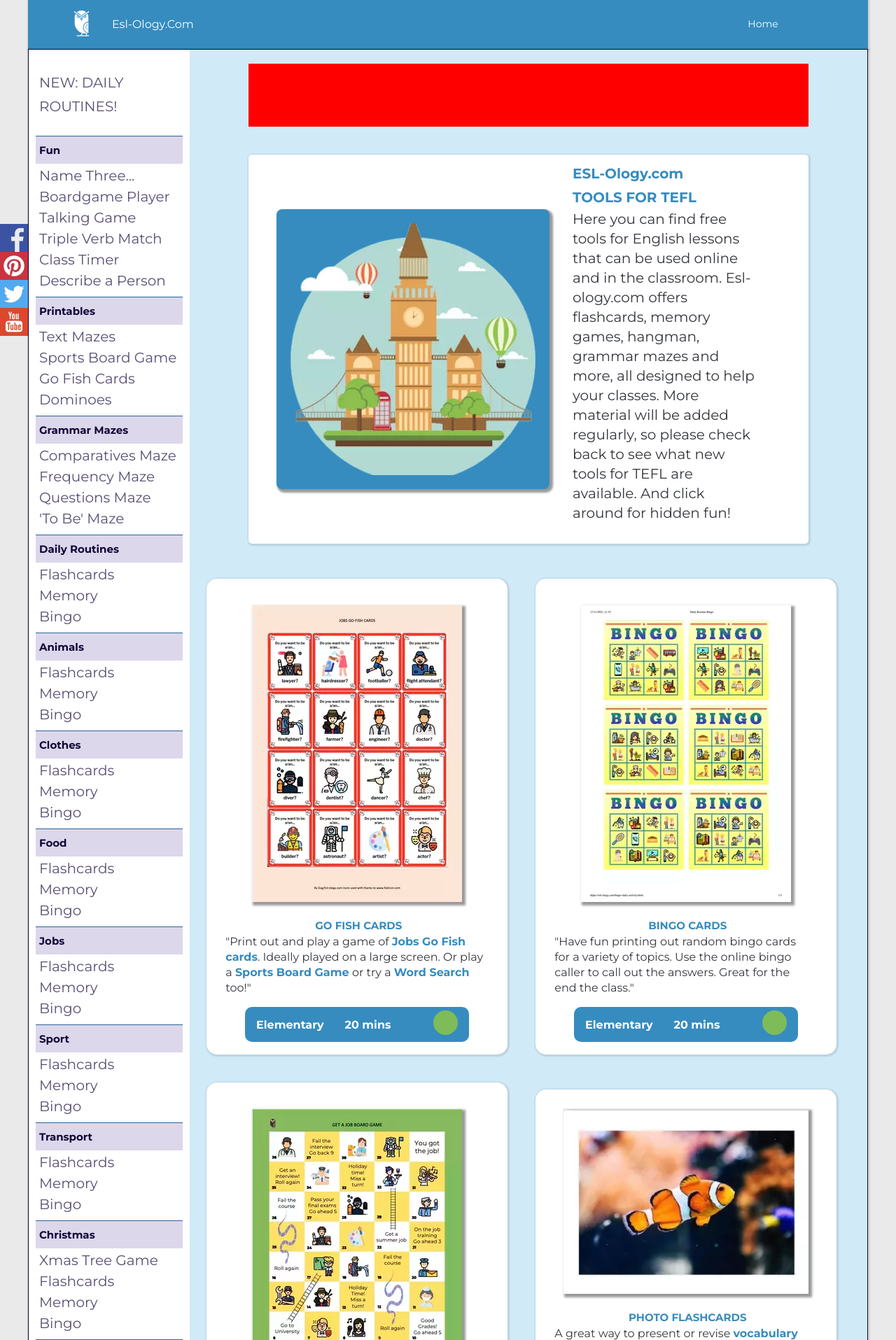
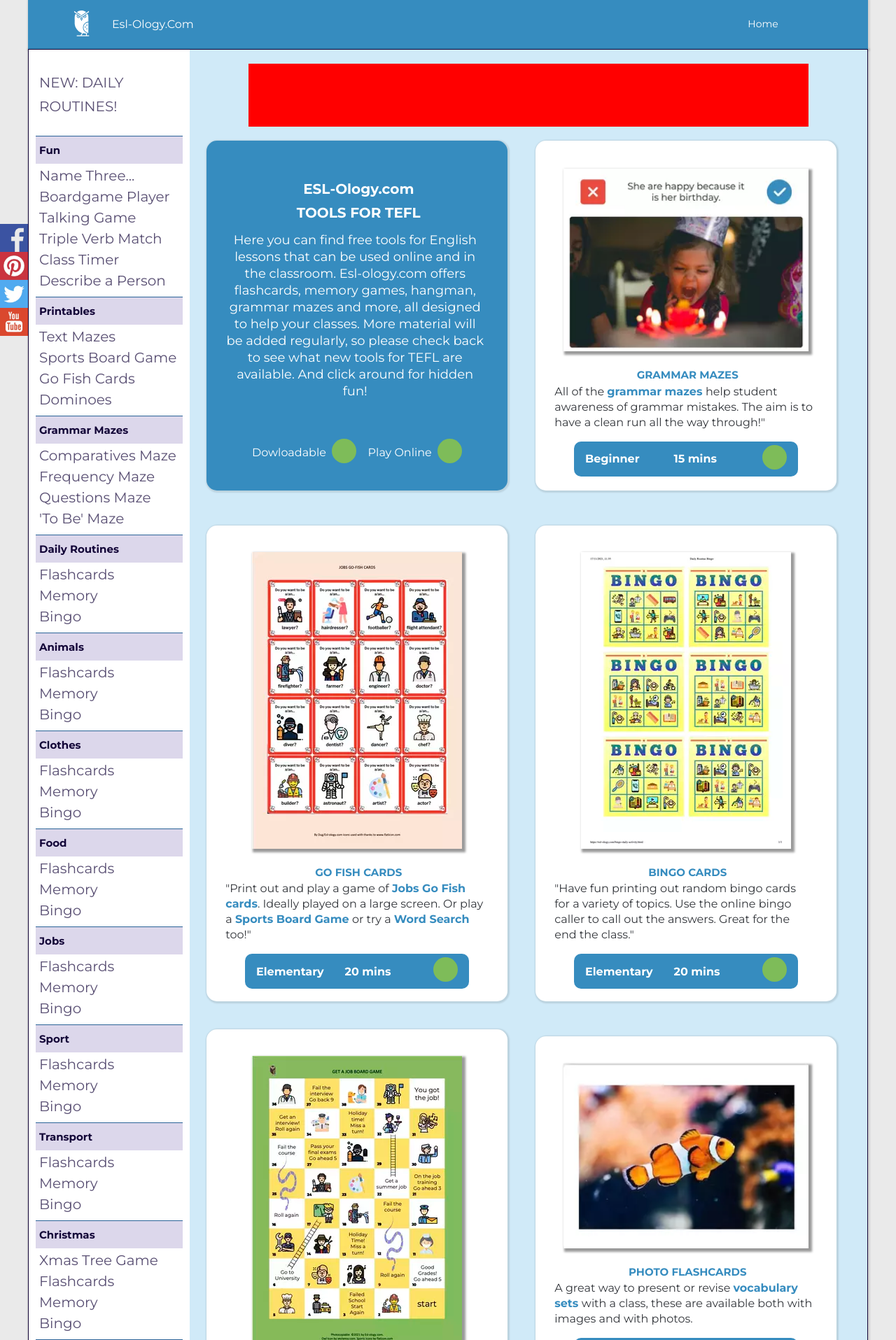
Before and after one commit to Dugsteer/Homepage-UPDATE, a PHP site: page / in a window 1280 px wide. Shown: the top 1915 px of the page at 70% size. Run offline with PHP 8.4, Linux system fonts and the light colour scheme.

Commit message:
Going live...

```diff
--- /dev/null
+++ b/content-box-advert.php
@@ -0,0 +1,29 @@
+<!DOCTYPE html>
+<html lang="en">
+<head>
+    <meta charset="UTF-8">
+    <meta http-equiv="X-UA-Compatible" content="IE=edge">
+    <meta name="viewport" content="width=device-width, initial-scale=1.0">
+    <title>Google Advert</title>
+</head>
+<body>
+
+    <div class="content-short" style="background-color:red; display:flex; flex-direction:column;">
+     <div class="text">Advert</div>
+     <div class="advert" style="height: 90%;">
+<script async src="https://pagead2.googlesyndication.com/pagead/js/adsbygoogle.js?client=ca-pub-6192312197226967"
+     crossorigin="anonymous"></script>
+<!-- Square One -->
+<ins class="adsbygoogle"
+     style="display:block"
+     data-ad-client="ca-pub-6192312197226967"
+     data-ad-slot="8488657082"
+     data-ad-format="auto"
+     data-full-width-responsive="true"></ins>
+<script>
+     (adsbygoogle = window.adsbygoogle || []).push({});
+</script>
+</div>
+</div>
+</body>
+</html>
--- /dev/null
+++ b/content-box-intro.php
@@ -0,0 +1,28 @@
+<!DOCTYPE html>
+<html lang="en">
+<head>
+    <meta charset="UTF-8">
+    <meta http-equiv="X-UA-Compatible" content="IE=edge">
+    <meta name="viewport" content="width=device-width, initial-scale=1.0">
+    <title>ContentLong</title>
+</head>
+<body>
+     <div class="content-short" style="background-color: #368cbf; ">
+
+    <div class="content-short__text">
+      <h2 class="content-title" style="color:white; text-transform:initial; font-size: 2rem; margin-bottom: 1rem;"><?php echo $title?></h2>
+      <p><?php echo $text ?></p>
+    </div>
+    <div class="explainer" style="margin-top: 4rem; width: 300px; display: flex; align-items: center; justify-content:space-between; color:white;">
+      <p style="color:white;">Dowloadable </p><p><svg class="content__info-icon">
+            <use xlink:href="sprite.svg#download"></use>
+          </svg></p>
+          <br>
+             <p style="color:white;">Play Online </p><p><svg class="content__info-icon">
+            <use xlink:href="sprite.svg#online"></use>
+          </svg></p>
+    </div>
+
+  </div>
+</body>
+</html>
--- a/css/styles.css
+++ b/css/styles.css
@@ -817,10 +817,14 @@ h4 {
 .content-short {
   grid-row: span 7;
   height: 500px; }
+  @media only screen and (max-width: 75em) {
+    .content-short {
+      width: 380px;
+      height: 520px; } }
   @media only screen and (max-width: 62.5em) {
     .content-short {
       width: 380px;
-      height: auto; } }
+      height: 420px; } }
   @media only screen and (max-width: 37.5em) {
     .content-short {
       width: 310px;
--- a/index.php
+++ b/index.php
@@ -100,19 +100,29 @@
       </script>
     </div>
 
-    <div class="introduction">
-        <div class="introduction__img" id="ghostly">
-            <img src="img/london.webp" alt="London, a Great Place to Practise English" title="London, where you can put the Tools for TEFL to good use!">
-        </div>
-        <div class="introduction__text">
-            <h1>ESL-Ology.com <br> TOOLS FOR TEFL</h1>
-            <p>
-              Here you can find free tools for English lessons that can be used online and in the classroom. Esl-ology.com offers flashcards, memory games, hangman, grammar mazes and  more, all designed to help your classes. More material will be added regularly, so please check back to see what new tools for TEFL are available. And click around for hidden fun!
-            </p>
-        </div>
-    </div>
+    <div class="content">
 
-    <div class="content">
+
+      <?php
+      $title= "ESL-Ology.com<br>TOOLS FOR TEFL";
+      $imgsrc = "london.webp";
+      $text = '<p style="font-size: 1.8rem; line-height:2.4rem; color:white; text-align:center">Here you can find free tools for English lessons that can be used online and in the classroom. Esl-ology.com offers flashcards, memory games, hangman, grammar mazes and  more, all designed to help your classes. More material will be added regularly, so please check back to see what new tools for TEFL are available. And click around for hidden fun!</p>';
+      $level="Elementary";
+      $time="20 mins";
+      $icon="download";
+      include "./content-box-intro.php";
+      ?>
+
+      <?php
+      $title= "Grammar Mazes";
+      $imgsrc = "GrammarMaze.webp";
+      $href = "to-be-maze.html";
+      $text = '<p>All of the <a href="questions-maze.html">grammar mazes </a>help student awareness of grammar mistakes. The aim is to have a clean run all the way through!"</p>';
+      $level="Beginner";
+      $time="15 mins";
+      $icon="online";
+      include "./content-box-short.php";
+      ?>
 
       <?php
       $title= "Go Fish Cards";
@@ -149,21 +159,12 @@
       $title= "Photo Flashcards";
       $imgsrc = "AnimalFlash.webp";
       $href = "bingo-daily-activity.php";
-      $text='<p>A great way to present or revise <a href="flashcard-animals.html">vocabulary sets </a>with a class, either with traditional flashcards or modern "hover cards", these are available both with images and with photos.</p>';
+      $text='<p>A great way to present or revise <a href="flashcard-animals.html">vocabulary sets </a>with a class, these are available both with images and with photos.</p>';
       $time="15 mins";
       $icon="online";
       include "./content-box-short.php" ?>
 
-      <?php
-      $title= "Grammar Mazes";
-      $imgsrc = "GrammarMaze.webp";
-      $href = "to-be-maze.html";
-      $text = '<p>All of the <a href="questions-maze.html">grammar mazes </a>help student awareness of grammar mistakes. The aim is to have a clean run all the way through!"</p>';
-      $level="Beginner";
-      $time="15 mins";
-      $icon="online";
-      include "./content-box-short.php";
-      ?>
+      <?php include "./content-box-advert.php";?>
 
       <?php
       $title= "Memory Games";
--- a/sass/layout/_content.scss
+++ b/sass/layout/_content.scss
@@ -157,9 +157,13 @@
   grid-row: span 7;
   height: 500px;
 
+  @media only screen and (max-width: $bp-largest) {
+    width: 380px;
+    height: 520px;
+  }
   @media only screen and (max-width: $bp-large) {
     width: 380px;
-    height: auto;
+    height: 420px;
   }
    @media only screen and (max-width: $bp-small) {
     width: 310px;
```
